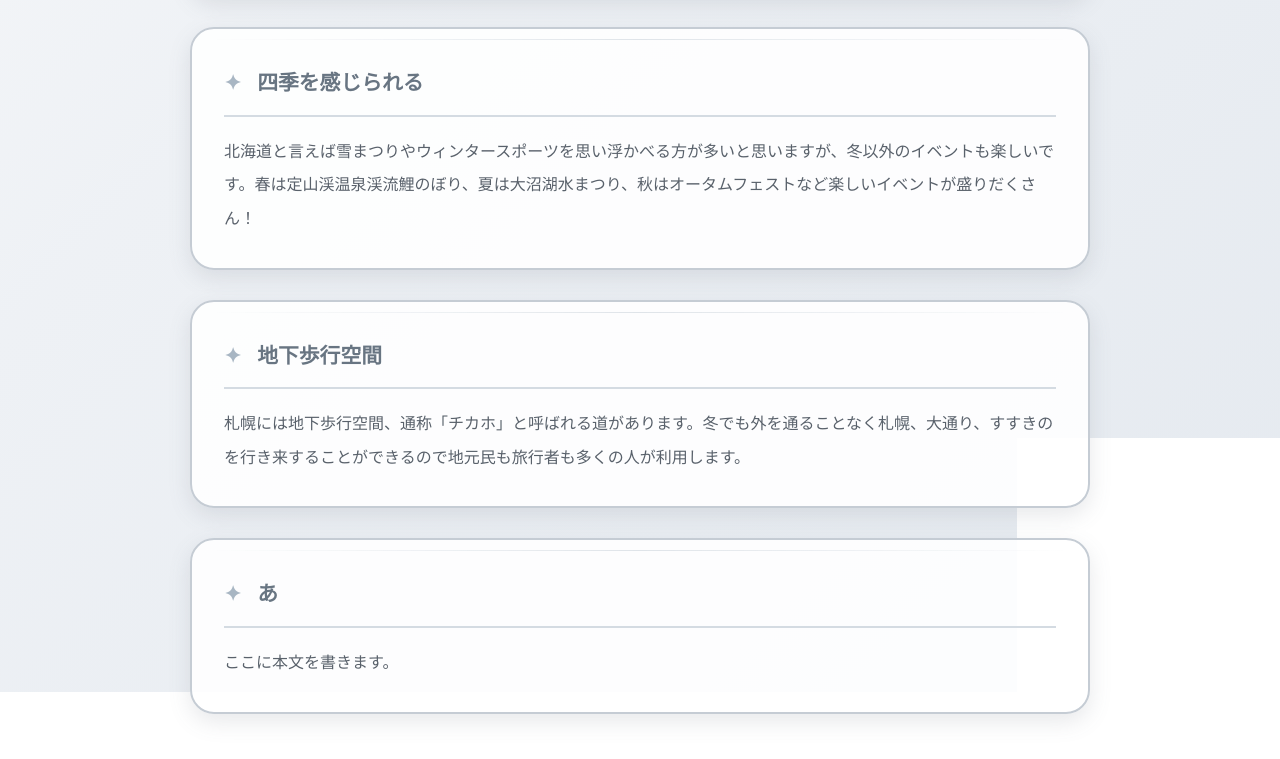
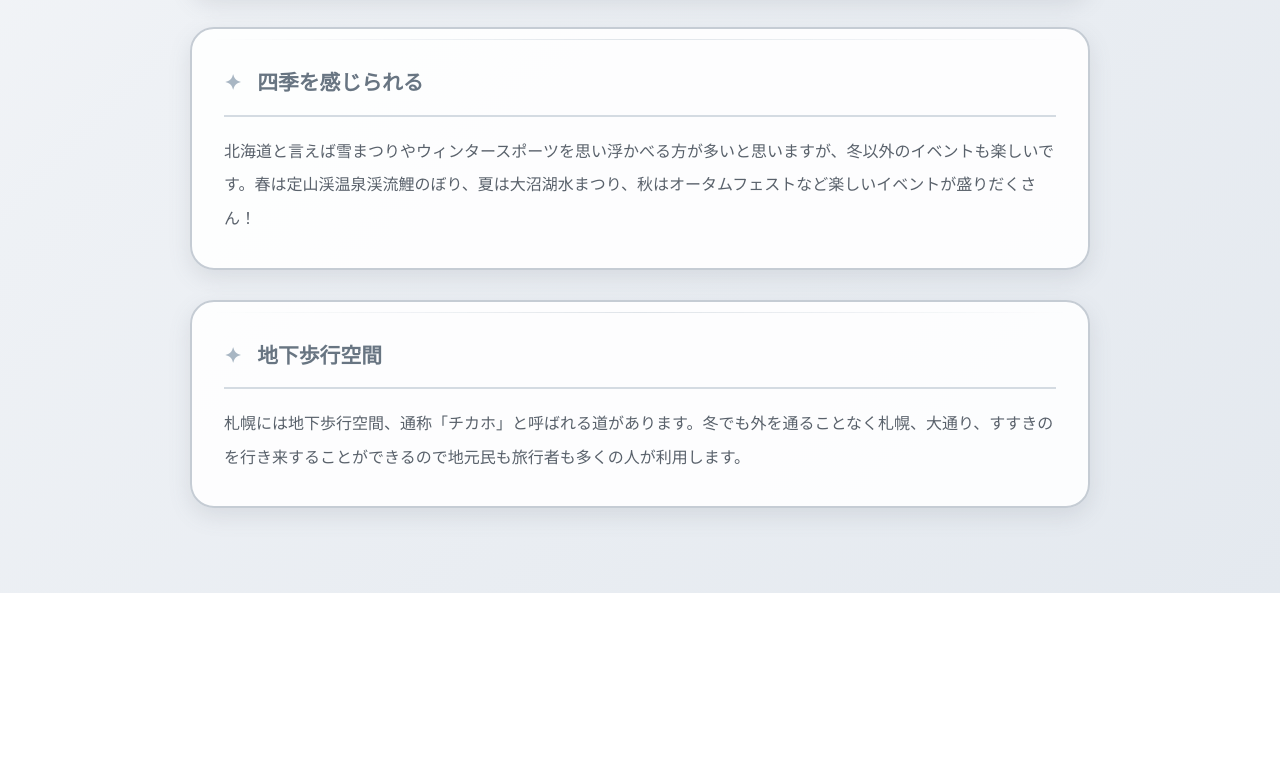
Before and after one commit to ritsuritsutsu/tosho.github.io, a plain HTML site: page gijutsu01.html in a window 1280 px wide. Shown: the part 1087-1846 px from the top of the page. After the commit the page ends 1680 px from the top, so only its background shows below. Drawn offline with Linux system fonts and the light colour scheme.

Commit message:
Delete unused note section from gijutsu01.html
Removed unused note section and its content.

```diff
--- a/gijutsu01.html
+++ b/gijutsu01.html
@@ -361,17 +361,7 @@ strong{
     </p>
 
 </div>
-<div class="note">
 
-    <div class="midashi">
-        あ
-    </div>
-
-    <p>
-        ここに本文を書きます。
-    </p>
-
-</div>
 
 </div>
 
```
